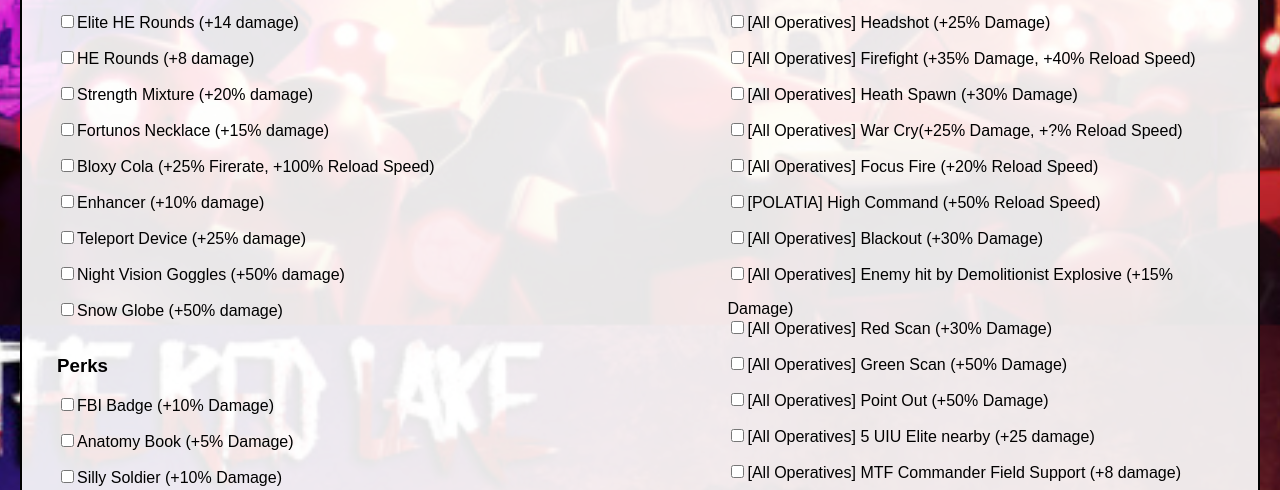
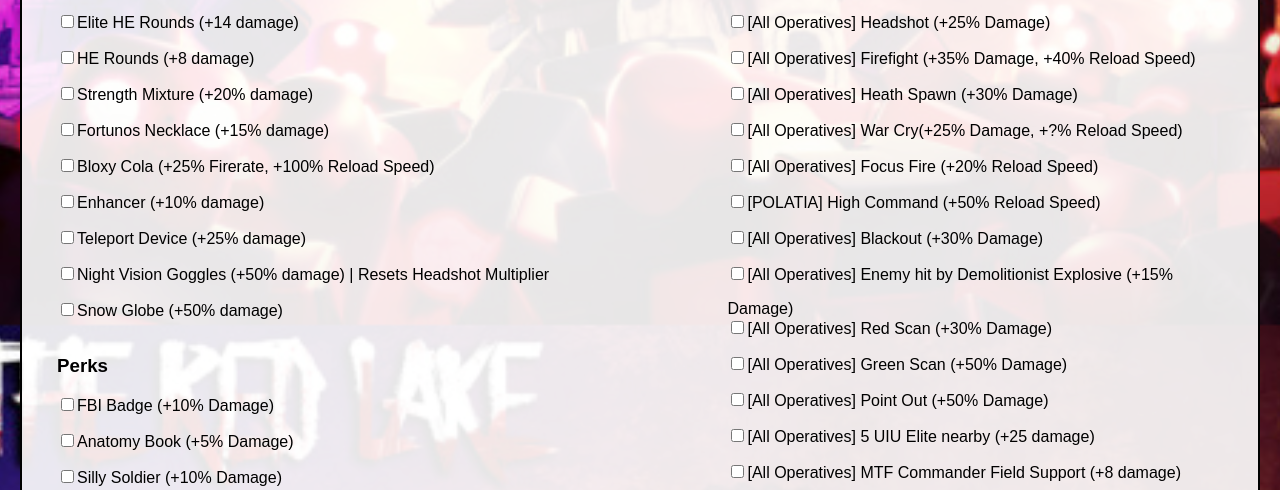
Before and after one commit to ScriptSorcerer20/TRL-gun-stats, a Flask app: page /calculator in a window 1280 px wide. Shown: the part 475-965 px from the top of the page. Run offline with Flask 3, Linux system fonts and the light colour scheme.

Commit message:
Add support for ignoring headshots with specific modifiers

```diff
--- a/static/filterTable.js
+++ b/static/filterTable.js
@@ -4,7 +4,7 @@ function filterTable() {
     const table = document.getElementById('gun-stats');
     const tr = table.getElementsByTagName('tr');
     for (let i = 1; i < tr.length; i++) {
-        const td = tr[i].getElementsByTagName('td')[1];
+        const td = tr[i].getElementsByTagName('td')[0];
         if (td) {
             const txtValue = td.textContent || td.innerText;
             if (txtValue.toLowerCase().indexOf(filter) > -1) {
--- a/static/filterWeapons.js
+++ b/static/filterWeapons.js
@@ -5,6 +5,7 @@ let globalModifiers = []; // This will be populated by the modifiers
 let selectedGunTypes = [];  // Track selected gun types for filtering
 let headshotMultiplier = 0; // Initialize Headshots as 0
 let headshotBaseApplied = false; //Initialize Headshots Applied as false
+let ignoreHeadshots = false;
 
 // Function to fetch operatives data from JSON
 function fetchOperativesData() {
@@ -265,19 +266,20 @@ function populateModifiers(modifiers) {
     modifiersContainer.addEventListener('change', applyModifiers);
 }
 
-// Function to apply the modifiers and recalculate damage, RPM, and reloadTime
 function applyModifiers() {
     if (!selectedWeapon) return;
-    // Base stats
+    const hasNVG = !!document.querySelector(
+        "#modifiers input[id='damage-item-multiplicative-nightvision']:checked"
+    );
     let baseDamage = selectedWeapon.damage;
     let baseRpm = selectedWeapon.rpm;
     let baseReloadTime = selectedWeapon.reload_time;
-    // Modifiers initialization
     let damageModifier = {additive: 0, multiplicative: 1};
     let rpmModifier = {additive: 0, multiplicative: 1};
     let reloadTimeModifier = {additive: 0, multiplicative: 1};
-    headshotMultiplier = 0;  // Reset headshot multiplier
+    headshotMultiplier = 0;
     headshotBaseApplied = false;
+    ignoreHeadshots = hasNVG;
 
     // Function to process global modifiers
     function processModifier(mod) {
@@ -413,6 +415,11 @@ function applyModifiers() {
 }
 
 function applyBuff(buff, rpmModifier, reloadTimeModifier, damageModifier) {
+    if (ignoreHeadshots &&
+      (buff.buffType === 'multiplicative-headshot' ||
+       buff.buffType === 'multiplicative-headshot-base')) {
+    return;
+  }
     const {type, buffType, value} = buff;
     // Handle headshot multipliers
     if (buffType === 'multiplicative-headshot-base' && !headshotBaseApplied) {
--- a/static/json/modifiers.json
+++ b/static/json/modifiers.json
@@ -61,7 +61,7 @@
     },
     {
       "id": "damage-item-multiplicative-nightvision",
-      "label": "Night Vision Goggles (+50% damage)",
+      "label": "Night Vision Goggles (+50% damage) | Resets Headshot Multiplier",
       "value": 1.5,
       "type": "multiplicative",
       "operatives": ""
--- a/templates/calculator.html
+++ b/templates/calculator.html
@@ -3,7 +3,7 @@
 <head>
     <meta charset="UTF-8">
     <meta name="viewport" content="width=device-width, initial-scale=1.0">
-    <link rel="icon" type="image/x-icon" href="/static/img/TRL_Logo_Custom.jpg">
+    <link rel="icon" type="image/x-icon" href="/trlstats/static/img/TRL_Logo_Custom.jpg">
     <link rel="stylesheet" href="{{ url_for('static', filename='style.css') }}">
     <title>DPM/DPS Calculator</title>
 </head>
```
